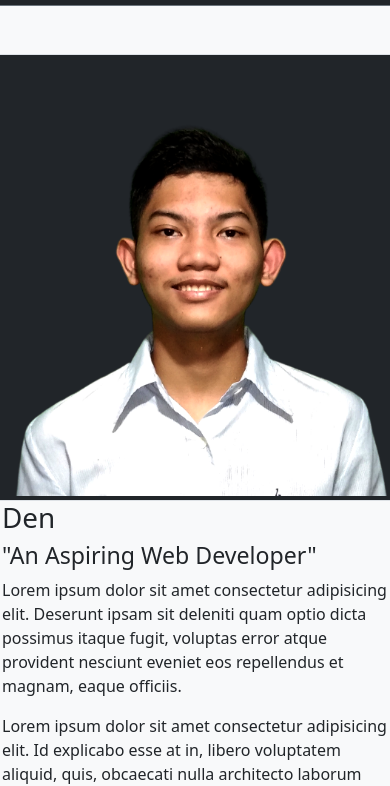
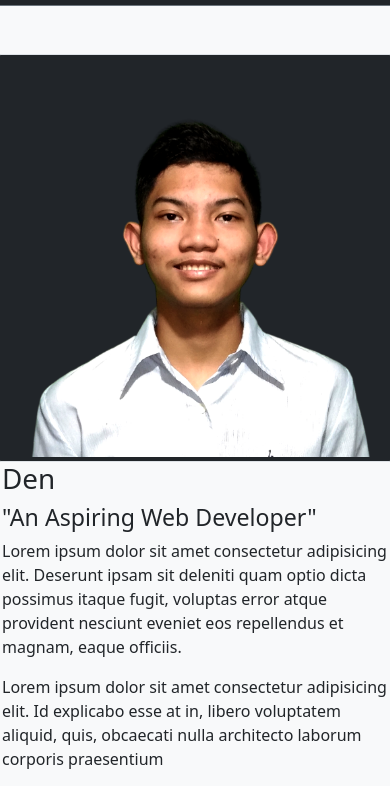
Before and after one commit to LourdenB15/portfolio-clone-bs, a plain HTML site: page index.html in a window 390 px wide. Shown: the part 62-848 px from the top of the page. Drawn offline with nearby package versions, Linux system fonts and the light colour scheme.

Commit message:
Responsive photo

```diff
--- a/index.html
+++ b/index.html
@@ -57,8 +57,9 @@
           </div>
         </nav>
         <section class="container g-1">
-          <div class="row gx-5">
+          <div class="row gx-5 justify-content-center">
             <img
+              style="max-width: 400px"
               class="img-thumbnail bg-dark col-sm-12 col-lg-6"
               src="images/den-p.png"
               alt="Denious"
```
